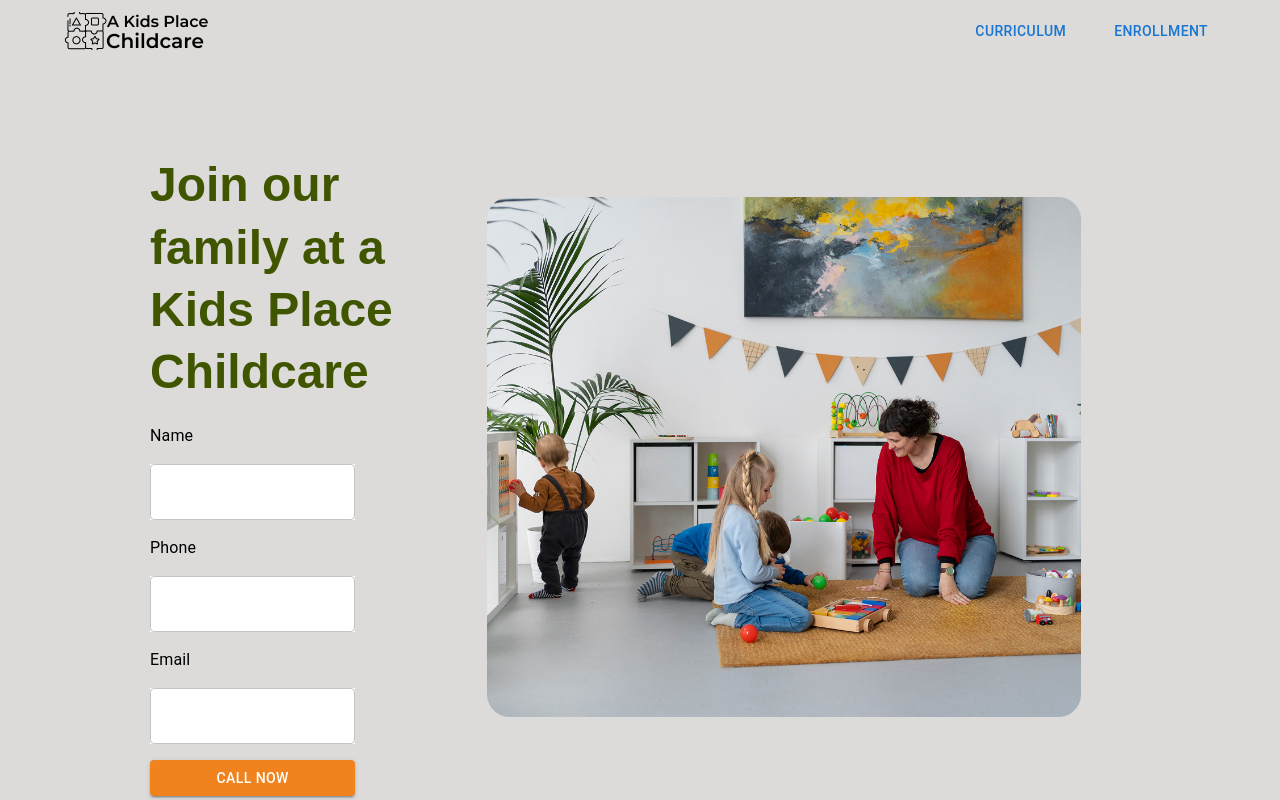
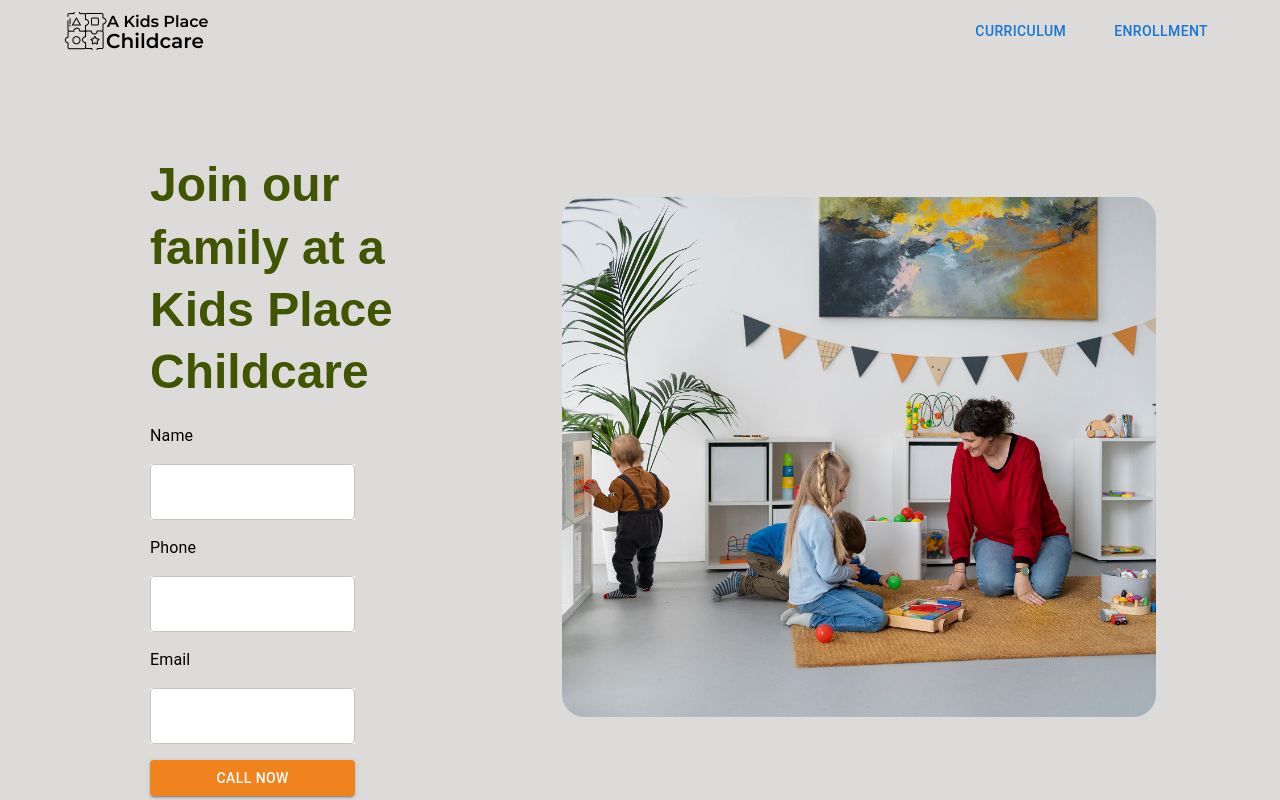
Before and after one commit to Ek-koval/sistech-project, a React (Create React App) app: page /enrollment in a window 1280 px wide. Shown: the top 800 px of the page. Built offline with nearby package versions, Linux system fonts and the light colour scheme.

Commit message:
final changes to the enrollment page

```diff
--- a/src/components/Enrollment.js
+++ b/src/components/Enrollment.js
@@ -83,10 +83,11 @@ function Enrollment() {
                                         Call Now
                                     </Button>
                                 </Box>
+
                         </Grid>
 
                         {/*this is the second grid inside the upper grid*/}
-                        <Grid item size={{xs:12, md:8}} >
+                        <Grid item size={{xs:12, md:8}} style={{justifyContent: 'center', textAlign: 'center'}}>
                             <img src={"image1.png"} alt="Image1" className="upperGridImage"/>
                         </Grid>
                     </Grid>
```
